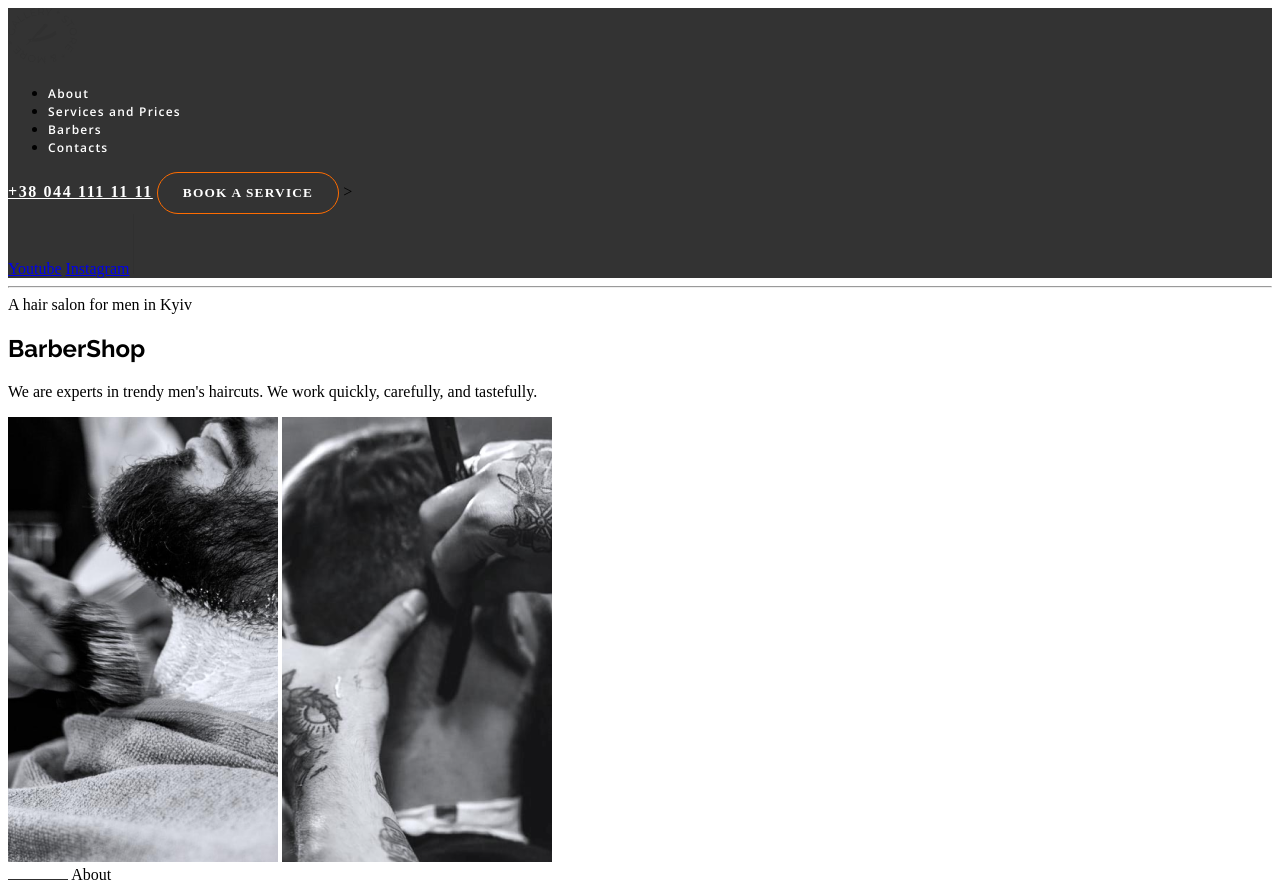
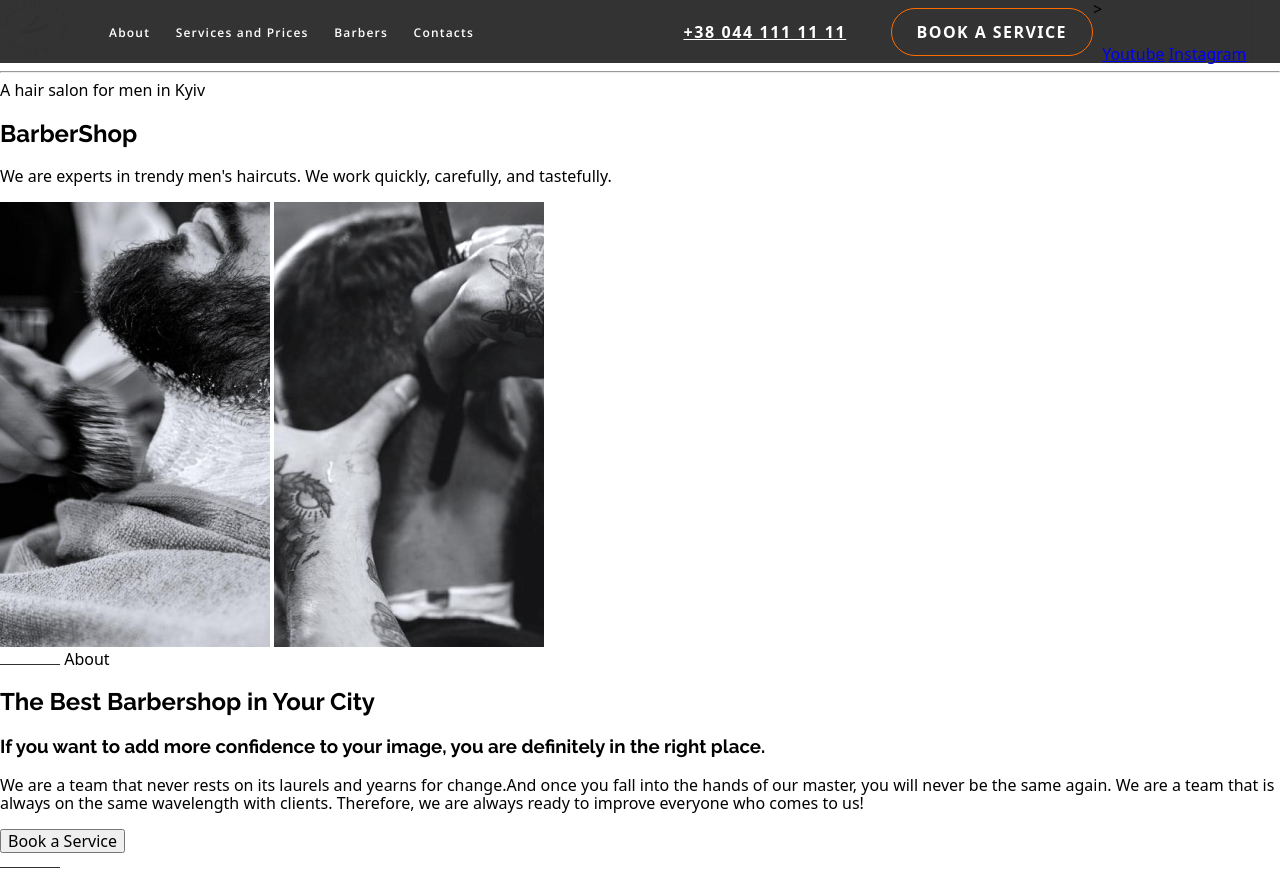
Before and after one commit to Na7aly/barbershop, a plain HTML site: page index.html in a window 1280 px wide. Shown: the top 886 px of the page. Drawn offline with nearby package versions, Linux system fonts and the light colour scheme.

Commit message:
some changes

```diff
--- a/index.html
+++ b/index.html
@@ -10,6 +10,10 @@
       href="https://fonts.googleapis.com/css2?family=Open+Sans:wght@400;600&family=Raleway:wght@700&display=swap"
       rel="stylesheet"
     />
+    <link
+    rel="stylesheet"
+    href="https://cdnjs.cloudflare.com/ajax/libs/modern-normalize/1.0.0/modern-normalize.min.css"
+  />
     <link rel="stylesheet" href="./style.css" />
   </head>
   <body>
@@ -17,6 +21,7 @@
       <a href="./index.html">
         <img src="./images/logo.svg" alt="Logo BarberShop"
       /></a>
+<div class="nav-container">
   <nav class="main-navigation">
     <ul>
       <li><a href="./about.html">About</a></li>
@@ -25,8 +30,17 @@
       <li><a href="#">Contacts</a></li>
     </ul>
   </nav>
+
+  <div class="contact-container">
     <a href="tel:+38 044 111 11 11" class="phone-number">+38 044 111 11 11</a>
     <button type="button" class="button">Book a Service</button>
+  </div>
+</div>
+
+
+
+
+
 
       >
       <section>
--- a/style.css
+++ b/style.css
@@ -4,8 +4,24 @@
     --text-font-family:"Open Sans", sans-serif;
     --link-hover-color:#FF6C00;
 }
+.contact-container{
+    display: flex;
+ width: 40%;
+ justify-content: space-between;
+ align-items: center;
+}
 .global-header{
     background-color: #333333;
+    display: flex;
+}
+
+
+.global-header .main-navigation ul{
+    display: flex;
+    list-style: none;
+    justify-content: space-between;
+    width: 405px;
+
 }
 .global-header .main-navigation a:link,
 .global-header .main-navigation a:visited
@@ -23,6 +39,12 @@
 
 .global-header .main-navigation a:hover{
     color: var(--link-hover-color);
+}
+.nav-container{
+    display:flex;
+    align-items: center;
+    width: 80%;
+    justify-content:space-between;
 }
 
 h1,h2,h3,h4,h5,h6{
```
Lines whose indentation alone changed are shown as unchanged.
